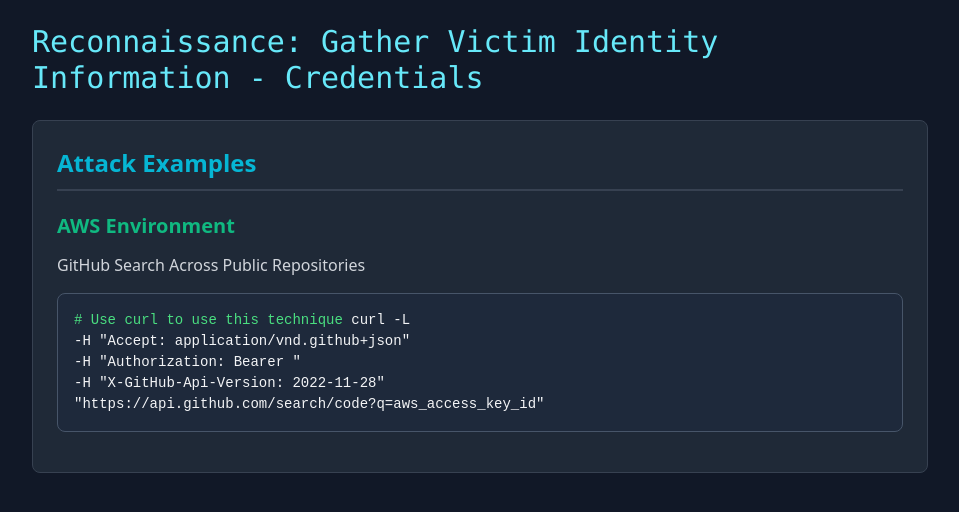
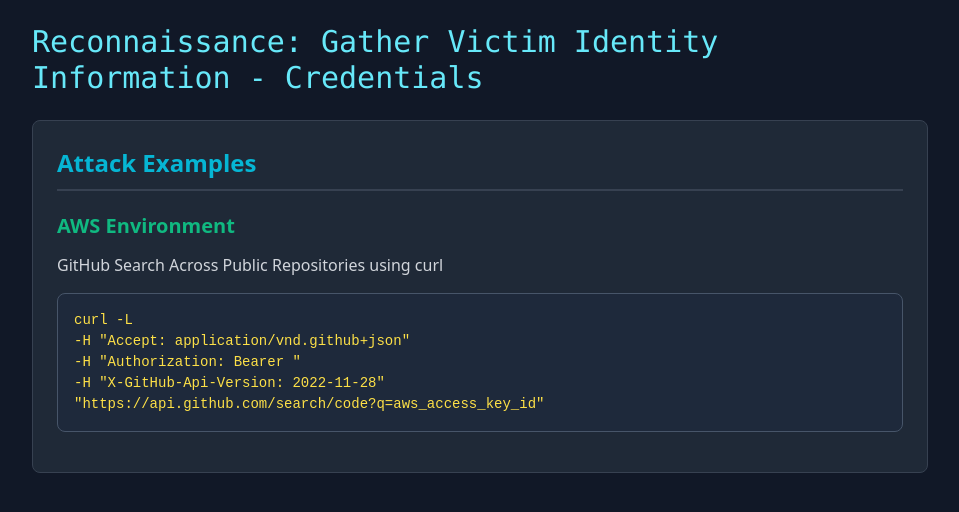
Before and after one commit to aliaksxssv/think-cnap, a plain HTML site: page Mitre/Reconnaissance/GatherVictimIdentityInformation_Credentials.html in a window 1280 px wide. Shown: the whole page, without its empty margins (160-1119 px from the left). Drawn offline with nearby package versions, Linux system fonts and the light colour scheme.

```diff
--- a/Mitre/Reconnaissance/GatherVictimIdentityInformation_Credentials.html
+++ b/Mitre/Reconnaissance/GatherVictimIdentityInformation_Credentials.html
@@ -98,12 +98,11 @@
       <h2>Attack Examples</h2>
       <div class="content">
         <h3>AWS Environment</h3>
-        <p class="text-gray-300 mb-4">GitHub Search Across Public Repositories</p>
+        <p class="text-gray-300 mb-4">GitHub Search Across Public Repositories using curl</p>
 
         <div class="code-block">
-<span class="text-green-400"># Use curl to use this technique</span>
 
-<span class="text-yellow-300"></span>curl -L <br>
+<span class="text-yellow-300">curl -L <br>
 -H "Accept: application/vnd.github+json" <br>
 -H "Authorization: Bearer <YOUR-TOKEN>" <br>
 -H "X-GitHub-Api-Version: 2022-11-28" <br>
```
